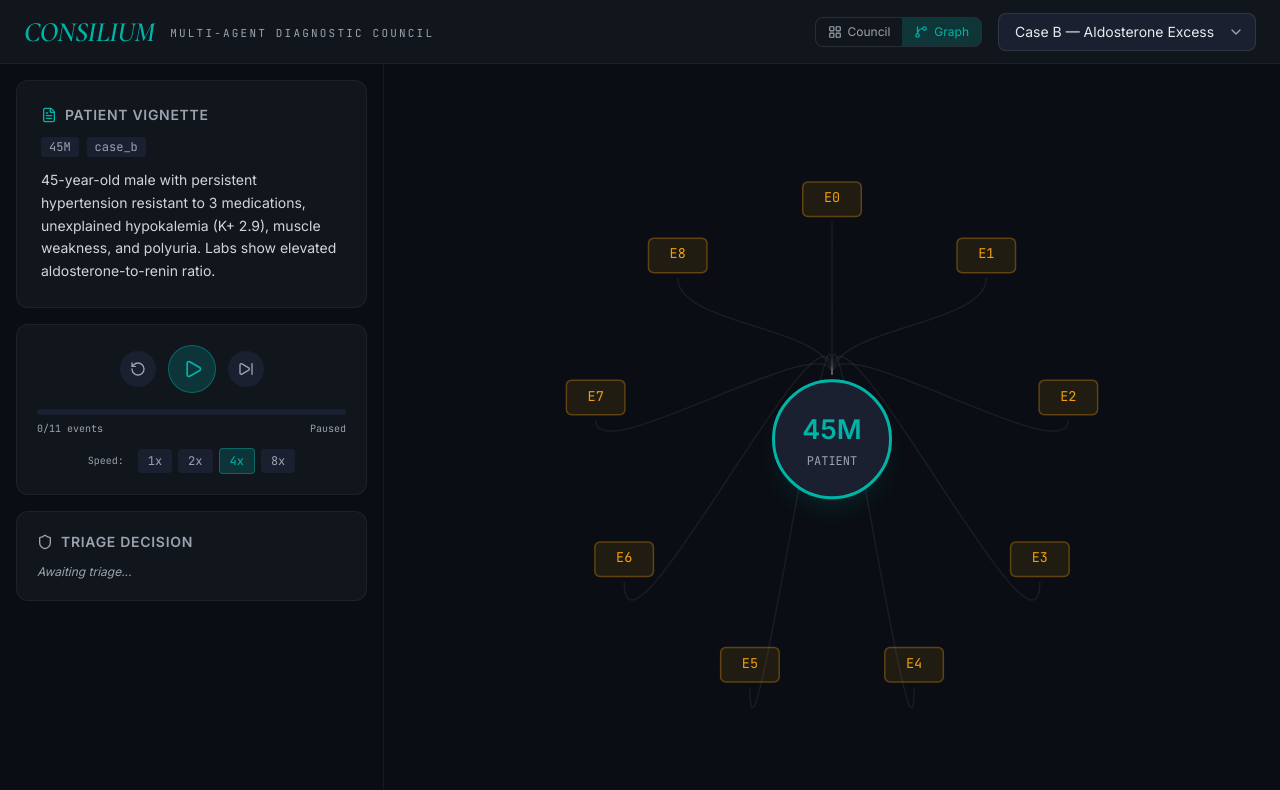
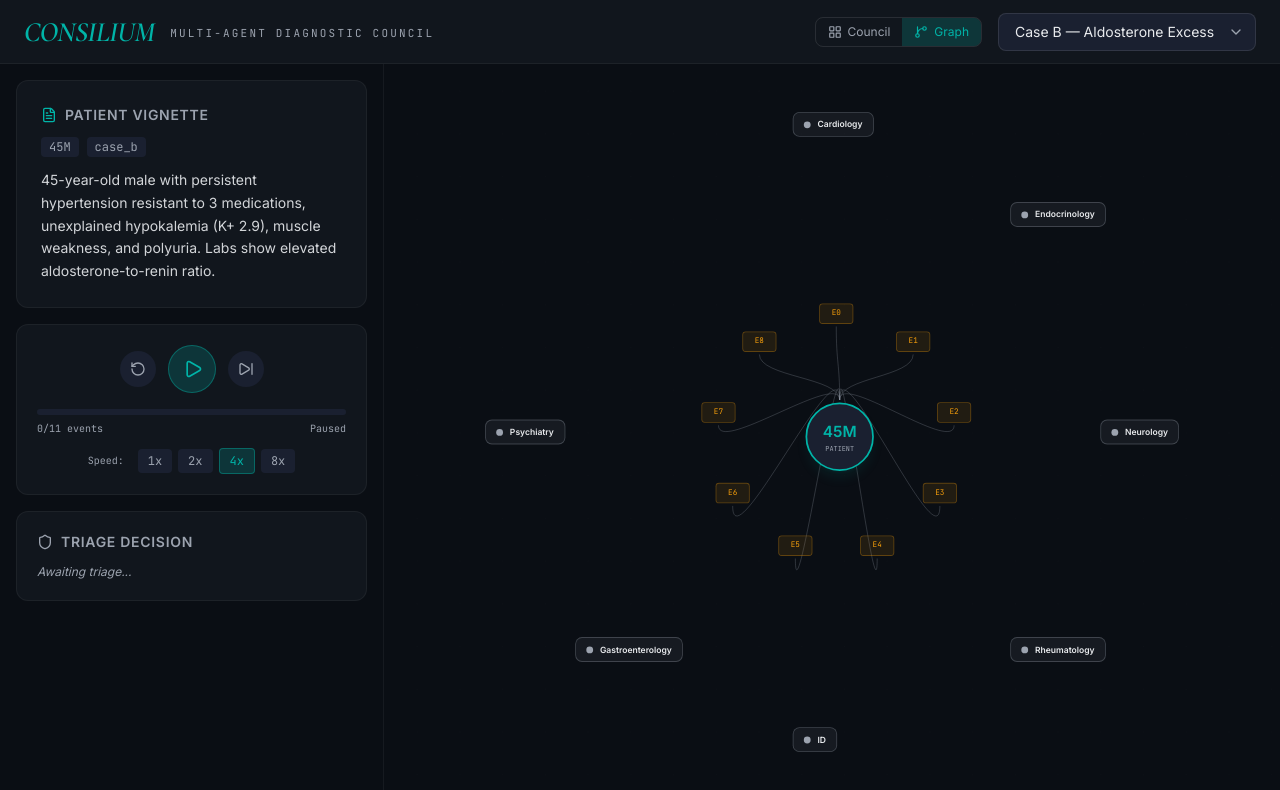
Before and after one commit to chinnuteja/CONSILIUM, a React (Vite) app in the folder frontend/: page / in a window 1280 px wide. Both pictures are taken after a click on the button "Graph". Shown: the top 790 px of the page. Built offline with nearby package versions, Linux system fonts and the light colour scheme.

Commit message:
refactor(graph): fixed angular slot layout for specialists

```diff
--- a/frontend/src/components/graph/GraphView.tsx
+++ b/frontend/src/components/graph/GraphView.tsx
@@ -29,11 +29,26 @@ interface GraphViewProps {
   state: PlaybackState;
 }
 
+// Fixed angular positions for specialists (clock positions)
+const SPEC_ANGLES: Record<string, number> = {
+  Cardiology: -Math.PI / 2,           // 12 o'clock
+  Endocrinology: -Math.PI / 4,        // 1:30
+  Neurology: 0,                        // 3 o'clock
+  Rheumatology: Math.PI / 4,          // 4:30
+  InfectiousDisease: Math.PI / 2,     // 6 o'clock
+  Gastroenterology: (3 * Math.PI) / 4, // 7:30
+  Psychiatry: Math.PI,                 // 9 o'clock
+};
+
+const ADVOCATE_ANGLE = -(3 * Math.PI) / 4; // 10:30
+
 function buildGraph(trace: DemoTrace, state: PlaybackState): { nodes: Node[]; edges: Edge[] } {
   const nodes: Node[] = [];
   const edges: Edge[] = [];
-  const cx = 500;
-  const cy = 350;
+  const cx = 520;
+  const cy = 380;
+  const evidenceRadius = 140;
+  const specRadius = 360;
 
   // Patient node at center
   nodes.push({
@@ -43,38 +58,35 @@ function buildGraph(trace: DemoTrace, state: PlaybackState): { nodes: Node[]; ed
     data: { age: trace.age, sex: trace.sex, caseId: trace.case_id },
   });
 
-  // Evidence nodes in inner ring
+  // Evidence nodes — tight inner ring
   const evidenceItems = trace.events[0]?.data as { evidence_count?: number } | undefined;
   const evidenceCount = evidenceItems?.evidence_count ?? 6;
-  const evidenceRadius = 160;
 
   for (let i = 0; i < evidenceCount; i++) {
     const angle = (i / evidenceCount) * Math.PI * 2 - Math.PI / 2;
-    const x = cx + Math.cos(angle) * evidenceRadius - 20;
-    const y = cy + Math.sin(angle) * evidenceRadius - 12;
+    const x = cx + Math.cos(angle) * evidenceRadius - 24;
+    const y = cy + Math.sin(angle) * evidenceRadius - 16;
+    const evType = i < 3 ? 'Sympt' : i < 6 ? 'Lab' : 'Hist';
     nodes.push({
       id: `ev-${i}`,
       type: 'evidence',
       position: { x, y },
-      data: { code: `E${i}`, index: i },
+      data: { code: `E${i}`, index: i, evType },
     });
     edges.push({
       id: `patient-ev-${i}`,
       source: 'patient',
       target: `ev-${i}`,
-      style: { stroke: '#ffffff10', strokeWidth: 1 },
+      style: { stroke: '#9CA3AF', strokeWidth: 1, opacity: 0.3 },
       animated: false,
     });
   }
 
-  // Specialist nodes in outer ring (only active ones)
-  const activeSpecs = state.specialists.filter((s) => s.status !== 'IDLE');
-  const specRadius = 320;
-
-  activeSpecs.forEach((spec, i) => {
-    const angle = (i / Math.max(activeSpecs.length, 1)) * Math.PI * 2 - Math.PI / 2;
-    const x = cx + Math.cos(angle) * specRadius - 50;
-    const y = cy + Math.sin(angle) * specRadius - 24;
+  // ALL specialist nodes at fixed angular positions (dim when idle)
+  state.specialists.forEach((spec) => {
+    const angle = SPEC_ANGLES[spec.name] ?? 0;
+    const x = cx + Math.cos(angle) * specRadius - 55;
+    const y = cy + Math.sin(angle) * specRadius - 20;
     const specId = `spec-${spec.name}`;
 
     nodes.push({
@@ -84,19 +96,28 @@ function buildGraph(trace: DemoTrace, state: PlaybackState): { nodes: Node[]; ed
       data: { ...spec },
     });
 
-    // Edge from patient to specialist
+    // Edge from patient to specialist (only when active)
+    if (spec.status !== 'IDLE') {
       edges.push({
         id: `patient-${specId}`,
         source: 'patient',
         target: specId,
-      style: { stroke: '#00B4A830', strokeWidth: 1 },
+        style: {
+          stroke: spec.status === 'THINKING' ? '#00B4A8' : '#9CA3AF',
+          strokeWidth: spec.status === 'THINKING' ? 1.5 : 1,
+          opacity: spec.status === 'THINKING' ? 0.6 : 0.2,
+          strokeDasharray: spec.status === 'THINKING' ? '6 4' : undefined,
+        },
         animated: spec.status === 'THINKING',
       });
+    }
 
-    // Hypothesis node for posted specialists
+    // Hypothesis node — directly adjacent to owning specialist
     if (spec.diagnosis) {
-      const hx = x + (x > cx ? 80 : -140);
-      const hy = y + 50;
+      const hypAngle = angle;
+      const hypRadius = specRadius + 70;
+      const hx = cx + Math.cos(hypAngle) * hypRadius - 70;
+      const hy = cy + Math.sin(hypAngle) * hypRadius - 20;
       const hypId = `hyp-${spec.name}`;
 
       nodes.push({
@@ -115,10 +136,10 @@ function buildGraph(trace: DemoTrace, state: PlaybackState): { nodes: Node[]; ed
         id: `${specId}-${hypId}`,
         source: specId,
         target: hypId,
-        style: { stroke: '#00B4A860', strokeWidth: 1.5 },
+        style: { stroke: '#00B4A8', strokeWidth: 2, opacity: 0.9 },
       });
 
-      // Supports edges from hypothesis to cited evidence
+      // Citation edges — hypothesis to evidence (thin, curved, gray)
       if (spec.citations) {
         spec.citations.forEach((cit) => {
           const evIdx = parseInt(cit.replace('E', ''));
@@ -127,7 +148,8 @@ function buildGraph(trace: DemoTrace, state: PlaybackState): { nodes: Node[]; ed
               id: `${hypId}-ev-${evIdx}`,
               source: hypId,
               target: `ev-${evIdx}`,
-              style: { stroke: '#00B4A820', strokeWidth: 1, strokeDasharray: '4 2' },
+              style: { stroke: '#9CA3AF', strokeWidth: 1, opacity: 0.4 },
+              type: 'default',
             });
           }
         });
@@ -135,17 +157,13 @@ function buildGraph(trace: DemoTrace, state: PlaybackState): { nodes: Node[]; ed
     }
   });
 
-  // Challenge nodes
+  // Challenge nodes — positioned between the two specialists
   state.challenges.forEach((ch, i) => {
-    const fromSpec = activeSpecs.findIndex((s) => s.name === ch.from);
-    const toSpec = activeSpecs.findIndex((s) => s.name === ch.to);
-    if (fromSpec === -1 || toSpec === -1) return;
-
-    const fromAngle = (fromSpec / Math.max(activeSpecs.length, 1)) * Math.PI * 2 - Math.PI / 2;
-    const toAngle = (toSpec / Math.max(activeSpecs.length, 1)) * Math.PI * 2 - Math.PI / 2;
+    const fromAngle = SPEC_ANGLES[ch.from] ?? 0;
+    const toAngle = SPEC_ANGLES[ch.to] ?? 0;
     const midAngle = (fromAngle + toAngle) / 2;
-    const midRadius = specRadius * 0.7;
-    const chx = cx + Math.cos(midAngle) * midRadius - 40;
+    const midRadius = specRadius * 0.65;
+    const chx = cx + Math.cos(midAngle) * midRadius - 16;
     const chy = cy + Math.sin(midAngle) * midRadius - 16;
     const chId = `challenge-${i}`;
 
@@ -160,21 +178,25 @@ function buildGraph(trace: DemoTrace, state: PlaybackState): { nodes: Node[]; ed
       id: `spec-${ch.from}-${chId}`,
       source: `spec-${ch.from}`,
       target: chId,
-      style: { stroke: '#F59E0B60', strokeWidth: 1.5 },
+      style: { stroke: '#F59E0B', strokeWidth: 2, opacity: 0.7, strokeDasharray: !ch.action ? '5 3' : undefined },
       animated: !ch.action,
     });
     edges.push({
       id: `${chId}-spec-${ch.to}`,
       source: chId,
       target: `spec-${ch.to}`,
-      style: { stroke: '#F59E0B60', strokeWidth: 1.5 },
+      style: {
+        stroke: ch.action === 'DEFEND' ? '#10B981' : ch.action === 'REVISE' ? '#F59E0B' : '#F59E0B',
+        strokeWidth: ch.action ? 1.5 : 2,
+        opacity: 0.7,
+      },
     });
   });
 
-  // Devil's Advocate
+  // Devil's Advocate at 10:30 slot
   if (state.devilsAdvocate) {
-    const advX = cx + specRadius + 60;
-    const advY = cy - 40;
+    const advX = cx + Math.cos(ADVOCATE_ANGLE) * specRadius - 60;
+    const advY = cy + Math.sin(ADVOCATE_ANGLE) * specRadius - 30;
     nodes.push({
       id: 'advocate',
       type: 'advocate',
@@ -185,7 +207,7 @@ function buildGraph(trace: DemoTrace, state: PlaybackState): { nodes: Node[]; ed
       id: 'advocate-patient',
       source: 'advocate',
       target: 'patient',
-      style: { stroke: '#EF444460', strokeWidth: 1.5, strokeDasharray: '6 3' },
+      style: { stroke: '#EF4444', strokeWidth: 1.5, opacity: 0.6, strokeDasharray: '6 3' },
     });
   }
 
@@ -205,13 +227,14 @@ export function GraphView({ trace, state }: GraphViewProps) {
         edges={edges}
         nodeTypes={nodeTypes}
         fitView
-        minZoom={0.4}
-        maxZoom={1.5}
+        fitViewOptions={{ padding: 0.15 }}
+        minZoom={0.3}
+        maxZoom={1.8}
         proOptions={{ hideAttribution: true }}
         nodesDraggable={false}
         nodesConnectable={false}
       >
-        <Background color="#ffffff08" gap={40} />
+        <Background color="#ffffff06" gap={50} />
       </ReactFlow>
     </div>
   );
```
Lines whose indentation alone changed are shown as unchanged.
